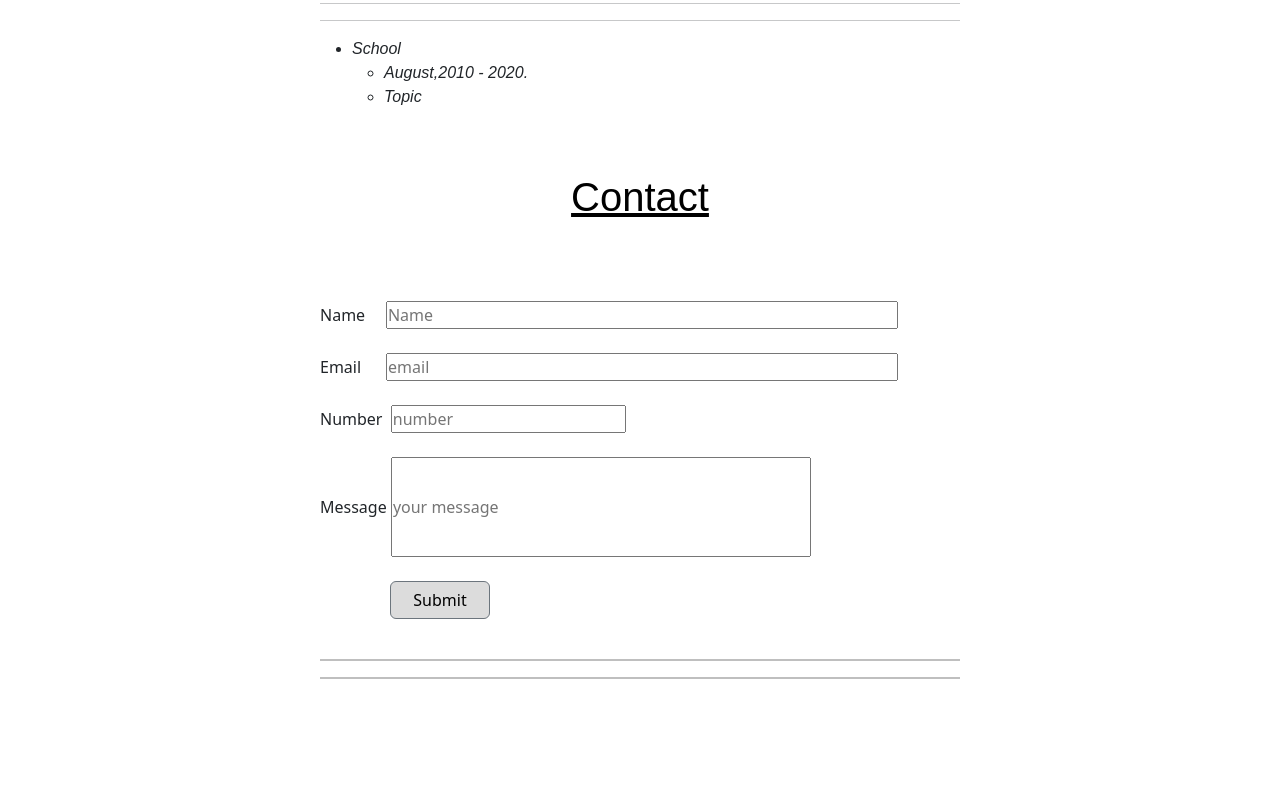
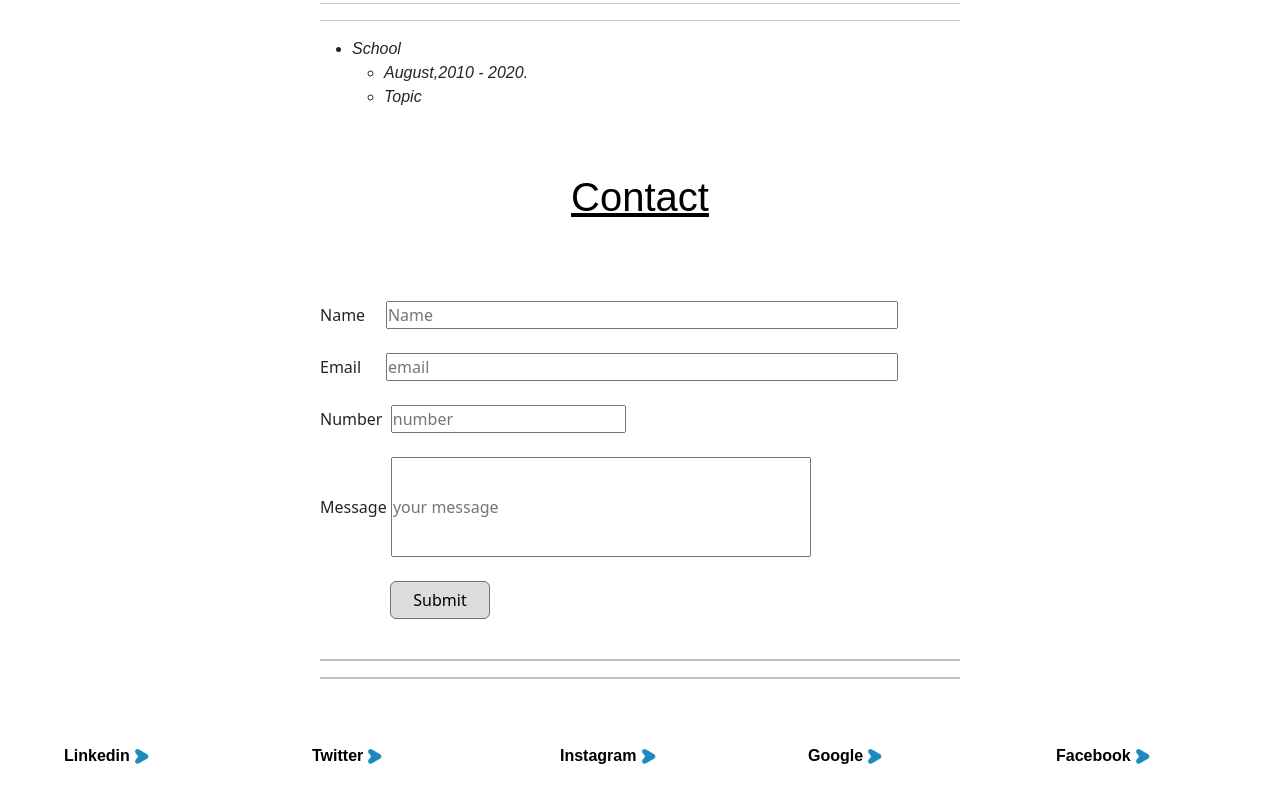
Before and after one commit to sarath2010/profile1, a plain HTML site: page index.html in a window 1280 px wide. Shown: the part 1613-2415 px from the top of the page. Before the commit the page ends 2308 px from the top, so only its background shows below. Drawn offline with nearby package versions, Linux system fonts and the light colour scheme.

Commit message:
footer added

```diff
--- a/index.html
+++ b/index.html
@@ -214,7 +214,38 @@
 
 <hr class="contact-line">
 <hr class="contact-line">
+<br>
+<br>
 
+<div class="footer-row">
+  <div class="row">
+    <div class="col">
+      <a href="https:\\www.linkedin.com">Linkedin</a>
+      <a href="https:\\www.linkedin.com"><img src="img/link.jpeg" alt="link pic" style="width: 15px;height: 15px;"></a>
+    </div>
+    <div class="col">
+        <a href="https:\\www.twitter.com">Twitter</a>
+        <a href="https:\\www.twitter.com"><img src="img/link.jpeg" alt="link pic" style="width: 15px;height: 15px;"></a>
+    </div>
+    <div class="col">
+      <a href="https:\\www.instagram.com">Instagram</a>
+      <a href="https:\\www.instagram.com"><img src="img/link.jpeg" alt="link pic" style="width: 15px;height: 15px;"></a>
+    </div>
+    <div class="col">
+      <a href="https:\\www.google.com">Google</a>
+      <a href="https:\\www.google.com"><img src="img/link.jpeg" alt="link pic" style="width: 15px;height: 15px;"></a>
+    </div>
+    <div class="col">
+      <a href="https:\\www.facebook.com">Facebook</a>
+      <a href="https:\\www.facebook.com"><img src="img/link.jpeg" alt="link pic" style="width: 15px;height: 15px;"></a>
+    </div>
+    </div>
+  </div>
+
+  <br>
+  <br>
+
+  </body>
 
 
 
--- a/style.css
+++ b/style.css
@@ -138,3 +138,14 @@
     border-width: 2px;
     color: black;
     }
+
+    .footer-row{
+        margin-left: 5%;
+        }
+
+    .footer-row a{
+        text-decoration: none;
+        font-family: Arial, Helvetica, sans-serif;
+        color: black;
+        font-weight: bold;
+        }
```
Also changed, not shown: img/link.jpeg (added).
